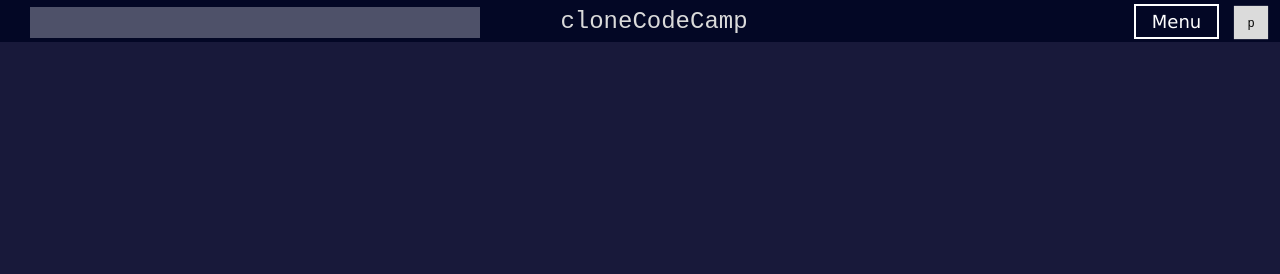
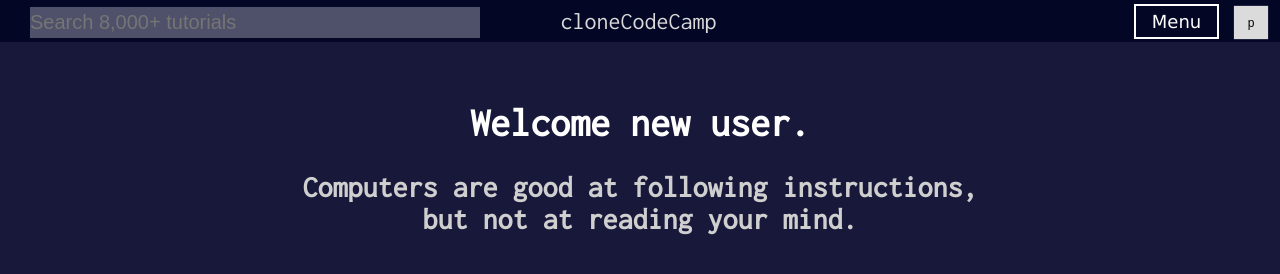
Before and after one commit to ilias-jabri/freeCodeCampLandingPage-clone, a plain HTML site: page index.html in a window 1280 px wide. Drawn offline with Linux system fonts and the light colour scheme.

Commit message:
Update index.html

```diff
--- a/index.html
+++ b/index.html
@@ -2,21 +2,26 @@
 <html>
 
     <head>
+        <link rel="preconnect" href="https://fonts.googleapis.com">
+        <link rel="preconnect" href="https://fonts.gstatic.com" crossorigin>
+        <link href="https://fonts.googleapis.com/css2?family=Inconsolata&display=swap" rel="stylesheet">
     <link rel="stylesheet" href="style.css">
     <meta http-equiv="Content-Type" content="text/html;charset=UTF-8">
         <title>clonecodeCame</title>
     </head>
     <body>
         <nav>
-            <div id="search-section"></div>
+            <input id="search-section" placeholder="Search 8,000+ tutorials" >
             <div id="logo">cloneCodeCamp</div>
             <div id="left-nav">
                 <button id="Menu-btn">Menu</button>
                 <button id="Profile-btn">p</button>
             </div>
         </nav>
-
-
+        <div id="text">
+        <H1 class="sentence" id='Welcome'>Welcome new user.</H1>
+        <h1 class="sentence">Computers are good at following instructions, <br> but not at reading your mind.</h1>
+        </div>
     <script src="script.js"></script>
     </body>
 
```
